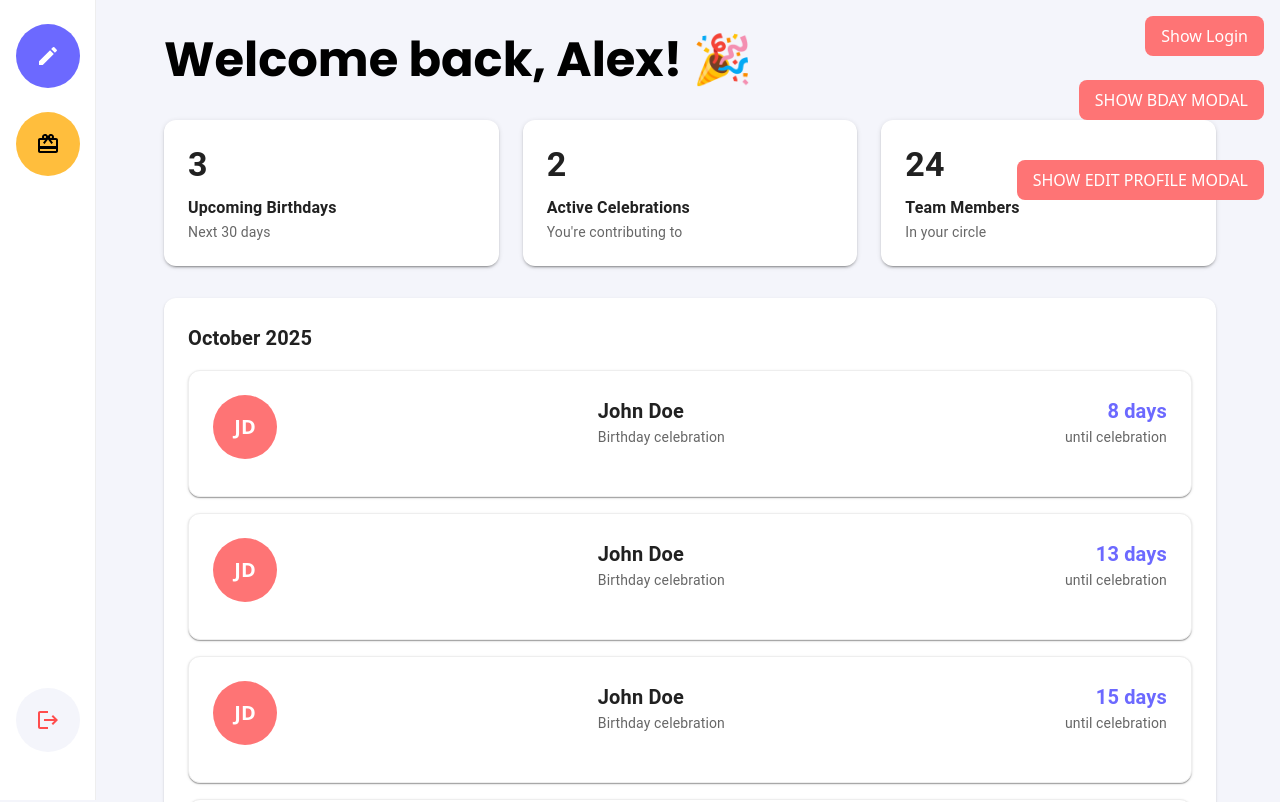
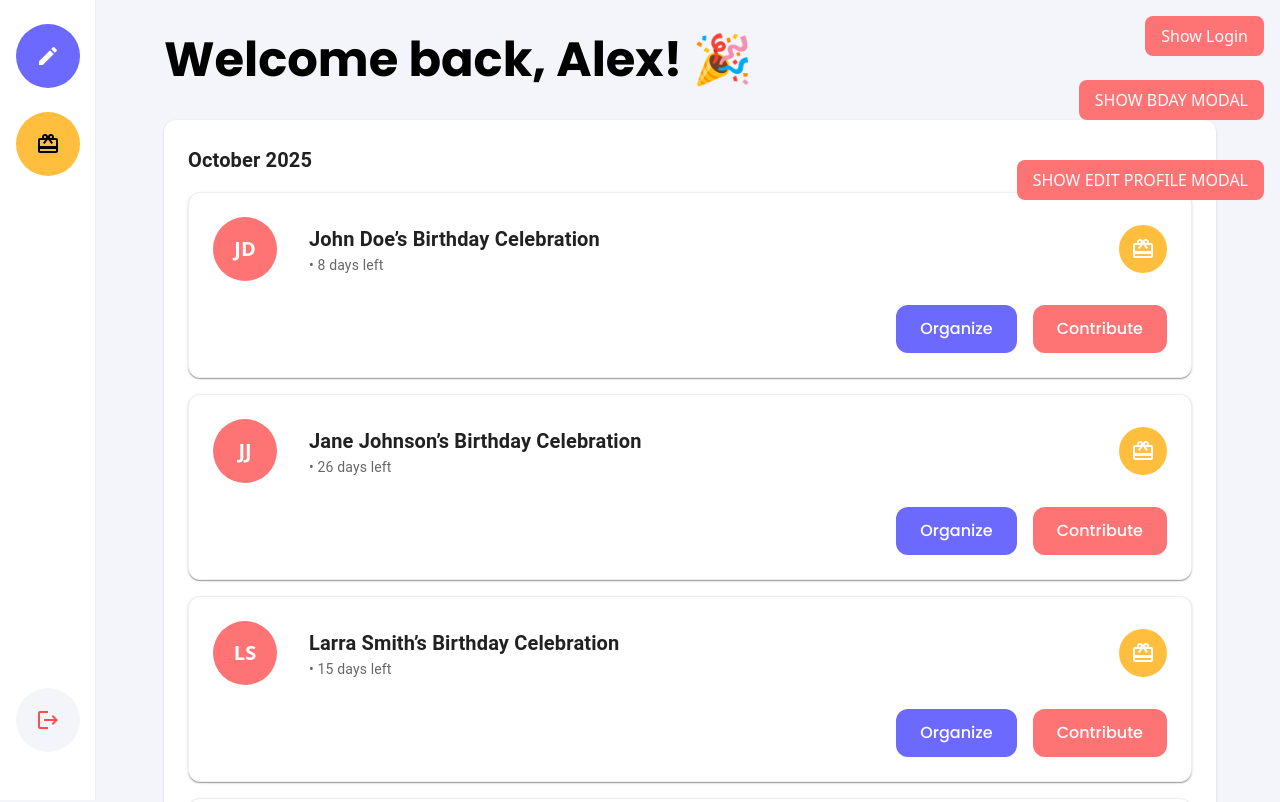
Before and after one commit to filipZlatanovski/symphony-internal-application, a React (Vite) app in the folder front-end/: page / in a window 1280 px wide. Shown: the top 802 px of the page. Built offline with nearby package versions, Linux system fonts and the light colour scheme.

Commit message:
Worked on the Homepage according to the new UI (#8)
* Sidebar improved and minimized

* Edited the birthday card layout.

* Design adjusted according to new UI.

```diff
--- a/front-end/src/components/BirthdayCard/BirthdayCard.tsx
+++ b/front-end/src/components/BirthdayCard/BirthdayCard.tsx
@@ -1,70 +1,96 @@
-import { Paper, Typography, Box } from "@mui/material";
+import { Paper, Typography, Box, IconButton } from "@mui/material";
 import { motion } from "framer-motion";
-import {
-  birthdayCardPaperStyles,
-  birthdayCardBoxStyles,
-  birthdayCardAvatarStyles,
-} from "./birthdayCard.styles";
+import { CardGiftcard } from "@mui/icons-material";
+import Button from "../Button/Button";
 
 interface BirthdayCardProps {
   id: number;
   name: string;
   lastName: string;
+  birthdayDate: string; // exact date e.g. "Oct 20, 2025"
   daysLeft: number;
-  onClick: (id: number) => void;
+  onWishlistClick: (id: number) => void;
+  onOrganize: (id: number) => void;
+  onContribute: (id: number) => void;
 }
 
 const BirthdayCard = ({
   id,
   name,
   lastName,
+  birthdayDate,
   daysLeft,
-  onClick,
+  onWishlistClick,
+  onOrganize,
+  onContribute,
 }: BirthdayCardProps) => {
   return (
     <motion.div whileHover={{ scale: 1.02 }} transition={{ duration: 0.3 }}>
-      <Paper sx={birthdayCardPaperStyles} onClick={() => onClick(id)}>
-        <Box sx={birthdayCardBoxStyles}>
+      <Paper
+        sx={{
+          p: 3,
+          borderRadius: 3,
+          border: "1px solid",
+          borderColor: "grey.200",
+          "&:hover": {
+            borderColor: "#6c69ff",
+            boxShadow: 6,
+          },
+        }}
+      >
+        {/* Top Row */}
+        <Box sx={{ display: "flex", alignItems: "center", justifyContent: "space-between" }}>
           {/* Avatar initials */}
           <Box
             component={motion.div}
             whileHover={{ scale: 1.1 }}
-            sx={birthdayCardAvatarStyles}
+            sx={{
+              width: 64,
+              height: 64,
+              borderRadius: "50%",
+              bgcolor: "#fe7475",
+              color: "white",
+              fontWeight: "bold",
+              fontSize: "1.25rem",
+              display: "flex",
+              alignItems: "center",
+              justifyContent: "center",
+              mr: 2,
+            }}
           >
             {name[0]}
             {lastName[0]}
           </Box>
 
           {/* Info */}
-          <Box>
-            <Typography
-              variant="h6"
-              sx={{ fontWeight: "bold", "&:hover": { color: "#6c69ff" } }}
-            >
-              {name} {lastName}
+          <Box sx={{ flex: 1, ml: 2 }}>
+            <Typography variant="h6" sx={{ fontWeight: "bold" }}>
+              {name} {lastName}’s Birthday Celebration
             </Typography>
             <Typography variant="body2" color="text.secondary">
-              Birthday celebration
+              {birthdayDate} • {daysLeft} days left
             </Typography>
           </Box>
 
-          {/* Days left */}
-          <Box textAlign="right">
-            <Typography variant="h6" color="#6c69ff" fontWeight="bold">
-              {daysLeft} days
-            </Typography>
-            <Typography variant="body2" color="text.secondary">
-              until celebration
-            </Typography>
-            <motion.div
-              initial={{ opacity: 0 }}
-              whileHover={{ opacity: 1 }}
-              transition={{ duration: 0.3 }}
-              style={{ color: "#6c69ff", fontSize: "0.875rem", marginTop: 4 }}
-            >
-              Click to contribute →
-            </motion.div>
-          </Box>
+          {/* Wishlist button */}
+          <IconButton
+            onClick={() => onWishlistClick(id)}
+            sx={{
+              bgcolor: "#ffbe3d",
+              color: "white",
+              "&:hover": { bgcolor: "#fe7475" },
+              width: 48,
+              height: 48,
+            }}
+          >
+            <CardGiftcard />
+          </IconButton>
+        </Box>
+
+        {/* Bottom Buttons */}
+        <Box sx={{ display: "flex", justifyContent: "flex-end", mt: 3, gap: 2 }}>
+          <Button type="button" content="Organize" handleClick={() => onOrganize(id)} variant="primary" />
+          <Button type="button" content="Contribute" handleClick={() => onContribute(id)} variant="secondary" />
         </Box>
       </Paper>
     </motion.div>
--- a/front-end/src/components/Homepage/Homepage.tsx
+++ b/front-end/src/components/Homepage/Homepage.tsx
@@ -2,21 +2,21 @@ import { Box, Container, Typography, IconButton } from "@mui/material";
 import { Menu } from "@mui/icons-material";
 import { useState } from "react";
 import Sidebar from "../Sidebar/Sidebar";
-import StatsCard from "../StatsCard/StatsCard";
+// import StatsCard from "../StatsCard/StatsCard";
 import MonthSection from "../MonthSection/MonthSection";
 
 const Homepage = () => {
   const [sidebarOpen, setSidebarOpen] = useState(true);
 
-  const stats = [
-    { label: "Upcoming Birthdays", value: 3, sublabel: "Next 30 days" },
-    { label: "Active Celebrations", value: 2, sublabel: "You're contributing to" },
-    { label: "Team Members", value: 24, sublabel: "In your circle" },
-  ];
+  // const stats = [
+  //   { label: "Upcoming Birthdays", value: 3, sublabel: "Next 30 days" },
+  //   { label: "Active Celebrations", value: 2, sublabel: "You're contributing to" },
+  //   { label: "Team Members", value: 24, sublabel: "In your circle" },
+  // ];
 
   const birthdaysByMonth = [
-    { month: "October 2025", birthdays: [{ id: 1, name: "John", lastName: "Doe", daysLeft: 8 },{ id: 1, name: "John", lastName: "Doe", daysLeft: 13 },{ id: 1, name: "John", lastName: "Doe", daysLeft: 15 },{ id: 1, name: "John", lastName: "Doe", daysLeft: 18 }] },
-    { month: "November 2025", birthdays: [{ id: 2, name: "Sarah", lastName: "Smith", daysLeft: 22 }, {id:3, name: "Jane", lastName: "Johnson", daysLeft: 26}, {id:4, name: "Pam", lastName: "Beasly", daysLeft: 36}, {id:5, name:"Lila", lastName:"Slay", daysLeft: 77}] },
+    { month: "October 2025", birthdays: [{ id: 1, name: "John", lastName: "Doe", daysLeft: 8 },{id:3, name: "Jane", lastName: "Johnson", daysLeft: 26},{ id: 1, name: "Larra", lastName: "Smith", daysLeft: 15 },{ id: 1, name: "Emma", lastName: "Doe", daysLeft: 18 }] },
+    { month: "November 2025", birthdays: [{id:3, name: "Jane", lastName: "Johnson", daysLeft: 26}, {id:4, name: "Pam", lastName: "Beasly", daysLeft: 36}, {id:5, name:"Anna", lastName:"Smith", daysLeft: 77}] },
   ];
 
   return (
@@ -69,7 +69,7 @@ const Homepage = () => {
           </Typography>
 
           {/* CSS Grid for stats */}
-          <Box
+          {/* <Box
             sx={{
               display: 'grid',
               gridTemplateColumns: {
@@ -83,7 +83,7 @@ const Homepage = () => {
             {stats.map((s, i) => (
               <StatsCard key={i} {...s} />
             ))}
-          </Box>
+          </Box> */}
 
           {/* Simple Box for month sections */}
           <Box sx={{ display: 'flex', flexDirection: 'column', gap: 2 }}>
--- a/front-end/src/components/MonthSection/MonthSection.tsx
+++ b/front-end/src/components/MonthSection/MonthSection.tsx
@@ -14,11 +14,17 @@ const MonthSection: React.FC<MonthSectionProps> = ({ month, birthdays, onCardCli
       <Stack spacing={2}>
         {birthdays.map((b) => (
           <BirthdayCard
-                key={b.id}
-                name={b.name}
-                lastName={b.lastName}
-                daysLeft={b.daysLeft}
-                onClick={() => onCardClick(b.id)} id={0}          />
+            key={b.id}
+            name={b.name}
+            lastName={b.lastName}
+            daysLeft={b.daysLeft} id={0} birthdayDate={""} onWishlistClick={function (id: number): void {
+              throw new Error("Function not implemented.");
+            } } onOrganize={function (id: number): void {
+              throw new Error("Function not implemented.");
+            } } onContribute={function (id: number): void {
+              throw new Error("Function not implemented.");
+            } }                // onClick={() => onCardClick(b.id)} id={0}
+          />
         ))}
       </Stack>
     </Paper>
```
